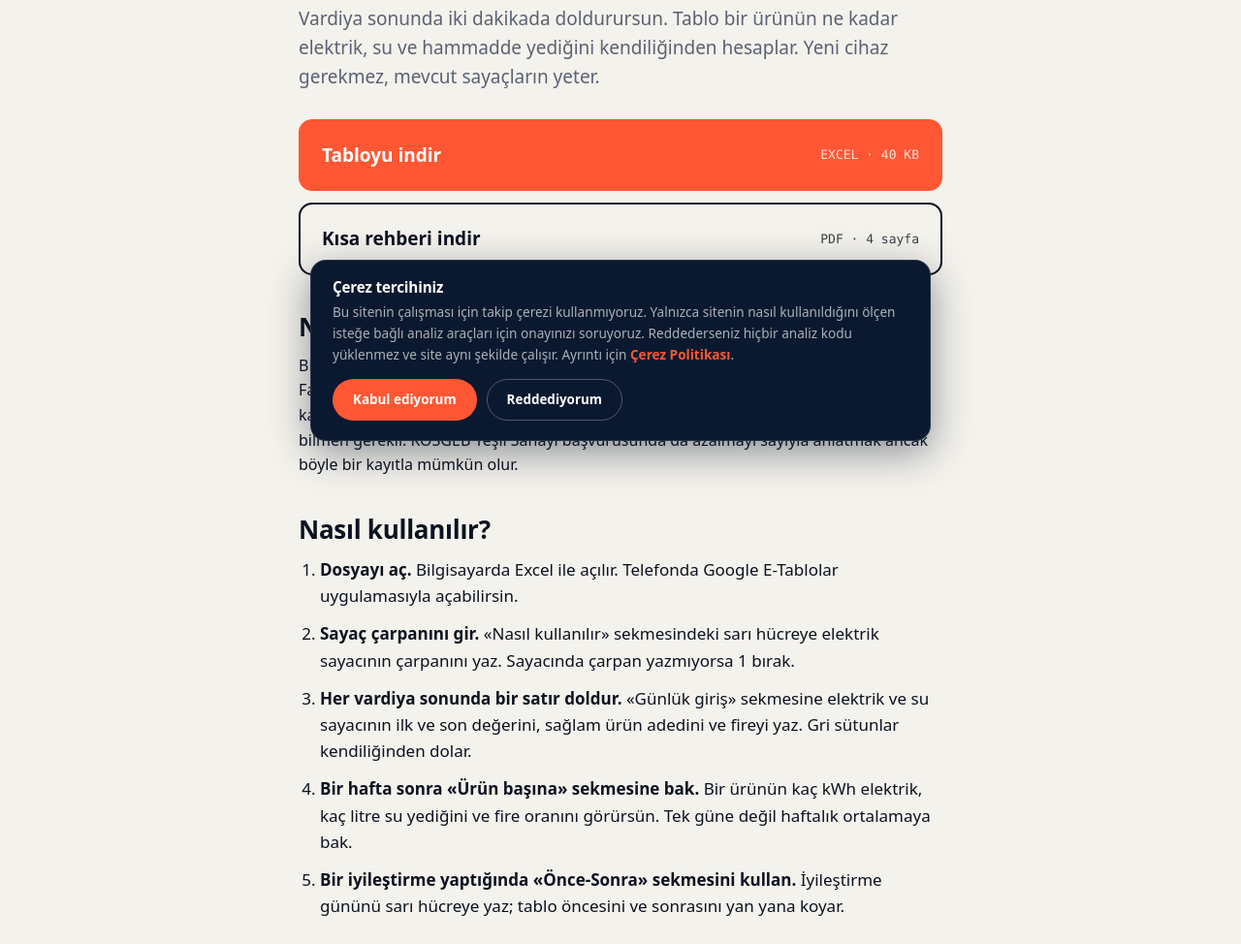
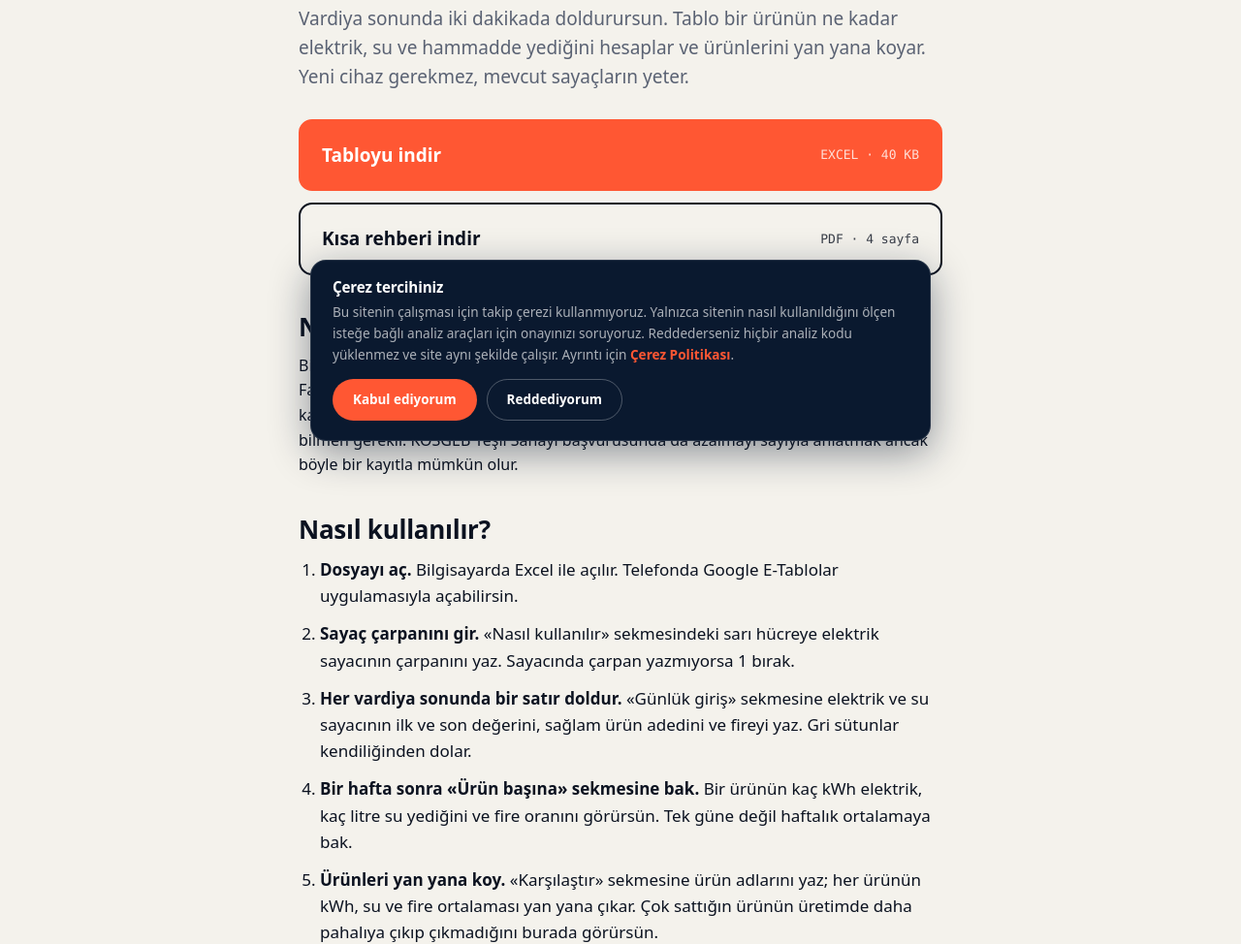
Before and after one commit to tantoglunazli-hash/uras-tech, a plain HTML site: page tablo.html in a window 1280 px wide. Shown: the part 329-1303 px from the top of the page at 97% size. Drawn offline with Linux system fonts and the light colour scheme.

Commit message:
Tablo: Karşılaştır sekmesi (ürün başına ortalamalar yan yana), tek ürün/satır kuralı; sayfa metni
Co-Authored-By: Claude Opus 5.5 <noreply@anthropic.com>
Claude-Session: https://claude.ai/code/session_018yMSF1UBePrup9Pz68X5WF

```diff
--- a/tablo.html
+++ b/tablo.html
@@ -374,7 +374,7 @@ footer { padding: 56px 0 32px; border-top: 1px solid var(--l-d); }
 <main class="tb">
   <span class="etiket">ÜCRETSİZ · KOSGEB YEŞİL SANAYİ</span>
   <h1>Ürün başına <em>tüketim</em> tablosu</h1>
-  <p class="giris">Vardiya sonunda iki dakikada doldurursun. Tablo bir ürünün ne kadar elektrik, su ve hammadde yediğini kendiliğinden hesaplar. Yeni cihaz gerekmez, mevcut sayaçların yeter.</p>
+  <p class="giris">Vardiya sonunda iki dakikada doldurursun. Tablo bir ürünün ne kadar elektrik, su ve hammadde yediğini hesaplar ve ürünlerini yan yana koyar. Yeni cihaz gerekmez, mevcut sayaçların yeter.</p>
 
   <div class="indir">
     <a class="ana" href="/assets/indir/urun-basina-tuketim-tablosu.xlsx" download>Tabloyu indir <small>EXCEL · 40 KB</small></a>
@@ -390,6 +390,7 @@ footer { padding: 56px 0 32px; border-top: 1px solid var(--l-d); }
     <li><b>Sayaç çarpanını gir.</b> «Nasıl kullanılır» sekmesindeki sarı hücreye elektrik sayacının çarpanını yaz. Sayacında çarpan yazmıyorsa 1 bırak.</li>
     <li><b>Her vardiya sonunda bir satır doldur.</b> «Günlük giriş» sekmesine elektrik ve su sayacının ilk ve son değerini, sağlam ürün adedini ve fireyi yaz. Gri sütunlar kendiliğinden dolar.</li>
     <li><b>Bir hafta sonra «Ürün başına» sekmesine bak.</b> Bir ürünün kaç kWh elektrik, kaç litre su yediğini ve fire oranını görürsün. Tek güne değil haftalık ortalamaya bak.</li>
+    <li><b>Ürünleri yan yana koy.</b> «Karşılaştır» sekmesine ürün adlarını yaz; her ürünün kWh, su ve fire ortalaması yan yana çıkar. Çok sattığın ürünün üretimde daha pahalıya çıkıp çıkmadığını burada görürsün.</li>
     <li><b>Bir iyileştirme yaptığında «Önce-Sonra» sekmesini kullan.</b> İyileştirme gününü sarı hücreye yaz; tablo öncesini ve sonrasını yan yana koyar.</li>
   </ol>
 
@@ -398,6 +399,7 @@ footer { padding: 56px 0 32px; border-top: 1px solid var(--l-d); }
     <li>Sayacı her gün farklı saatte okumak. Hep vardiya başı ve sonunda oku.</li>
     <li>Akım trafolu sayaçta çarpanı unutmak. Tüketim olduğundan çok küçük görünür.</li>
     <li>Fireyi bazen adet bazen kilo yazmak. Bir birim seç, hep onu kullan.</li>
+    <li>Aynı vardiyada iki ürün üretip tek satıra yazmak. Ortak sayaçta ürün başına rakam karışır; her vardiyada tek ürün üret ya da hat başına ayrı sayaç kullan.</li>
   </ul>
 
   <p class="not">Destek koşulları ve uygun giderler KOSGEB çağrı yönergesinde yazar. Bu tablo bir kayıt aracıdır; başvurunun kabul edileceği anlamına gelmez.</p>
```
Also changed, not shown: 1 other file.
